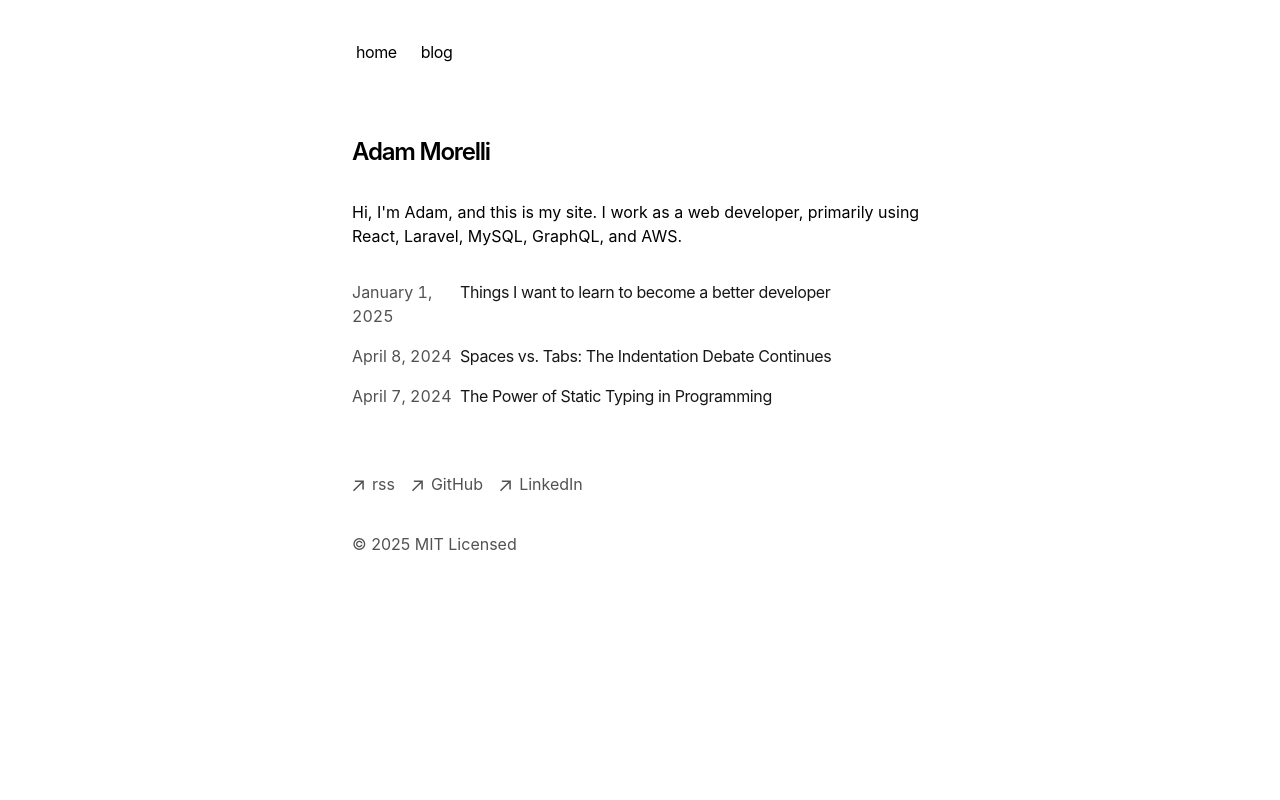
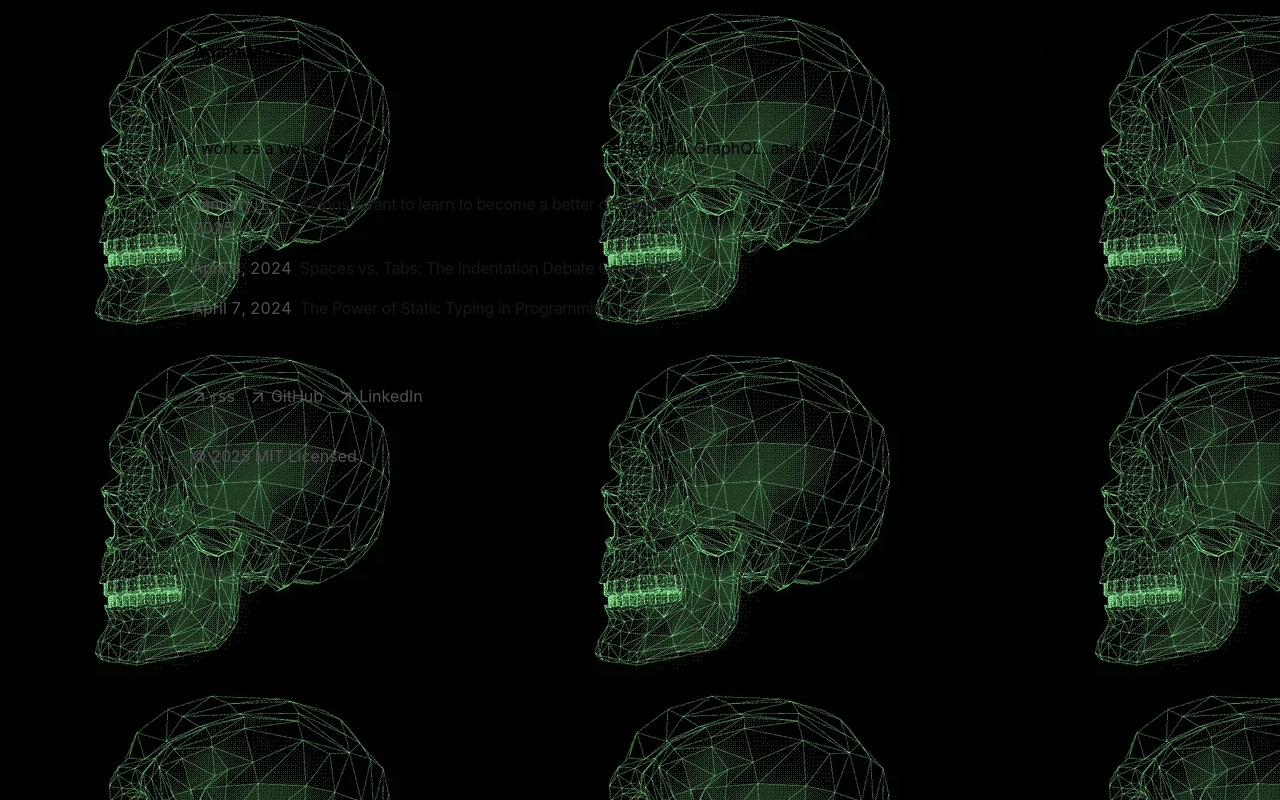
Before and after one commit to amorelli/portfolio, a Next.js app: page / in a window 1280 px wide. Built offline with nearby package versions, Linux system fonts and the light colour scheme.

Commit message:
Modify config and make more cooler

```diff
--- a/app/blog/page.tsx
+++ b/app/blog/page.tsx
@@ -2,13 +2,13 @@ import { BlogPosts } from 'app/components/posts'
 
 export const metadata = {
   title: 'Blog',
-  description: 'Read my blog.',
+  description: 'Adam\'s blog.',
 }
 
 export default function Page() {
   return (
     <section>
-      <h1 className="font-semibold text-2xl mb-8 tracking-tighter">My Blog</h1>
+      <h1 className="font-semibold text-2xl mb-8 tracking-tighter">Blog Posts</h1>
       <BlogPosts />
     </section>
   )
--- a/app/components/nav.tsx
+++ b/app/components/nav.tsx
@@ -11,13 +11,15 @@ const navItems = {
 
 export function Navbar() {
   return (
-    <aside className="-ml-[8px] mb-16 tracking-tight">
+    <header className="mb-16 tracking-tight">
       <div className="lg:sticky lg:top-20">
+        <div className="container flex flex-col items-start justify-between mx-auto md:flex-row md:items-center">
+          <a className="text-lg font-bold" href="/">Adam Morelli</a>
           <nav
             className="flex flex-row items-start relative px-0 pb-0 fade md:overflow-auto scroll-pr-6 md:relative"
             id="nav"
           >
-          <div className="flex flex-row space-x-0 pr-10">
+            <div className="flex flex-row space-x-0">
               {Object.entries(navItems).map(([path, { name }]) => {
                 return (
                   <Link
@@ -32,6 +34,7 @@ export function Navbar() {
             </div>
           </nav>
           </div>
-    </aside>
+      </div>
+    </header>
   )
 }
--- a/app/global.css
+++ b/app/global.css
@@ -31,6 +31,10 @@
 
 html {
   min-width: 360px;
+  background-image: url('../public/skull.webp');
+  /* background-size: cover;
+  background-repeat: no-repeat;
+  background-position: center; */
 }
 
 .prose .anchor {
--- a/app/layout.tsx
+++ b/app/layout.tsx
@@ -11,15 +11,15 @@ import { baseUrl } from './sitemap'
 export const metadata: Metadata = {
   metadataBase: new URL(baseUrl),
   title: {
-    default: 'Next.js Portfolio Starter',
-    template: '%s | Next.js Portfolio Starter',
+    default: 'Adam Morelli',
+    template: '%s | Software',
   },
-  description: 'This is my portfolio.',
+  description: 'This is the personal site of Adam Morelli.',
   openGraph: {
-    title: 'My Portfolio',
-    description: 'This is my portfolio.',
+    title: 'Adam Morelli',
+    description: 'This is the personal site of Adam Morelli.',
     url: baseUrl,
-    siteName: 'My Portfolio',
+    siteName: 'Adam Morelli',
     locale: 'en_US',
     type: 'website',
   },
@@ -52,7 +52,7 @@ export default function RootLayout({
         GeistMono.variable
       )}
     >
-      <body className="antialiased max-w-xl mx-4 mt-8 lg:mx-auto">
+      <body className="antialiased max-w-4xl mx-4 mt-8 lg:mx-auto">
         <main className="flex-auto min-w-0 mt-6 flex flex-col px-2 md:px-0">
           <Navbar />
           {children}
--- a/app/og/route.tsx
+++ b/app/og/route.tsx
@@ -2,7 +2,7 @@ import { ImageResponse } from 'next/og'
 
 export function GET(request: Request) {
   let url = new URL(request.url)
-  let title = url.searchParams.get('title') || 'Next.js Portfolio Starter'
+  let title = url.searchParams.get('title') || 'Adam Morelli'
 
   return new ImageResponse(
     (
--- a/app/page.tsx
+++ b/app/page.tsx
@@ -1,13 +1,17 @@
 import { BlogPosts } from 'app/components/posts'
+import skullWebp from './images/skull.webp'
+import spaghetti from './images/spagh.png'
 
 export default function Page() {
   return (
     <section>
-      <h1 className="mb-8 text-2xl font-semibold tracking-tighter">
-        Adam Morelli
-      </h1>
+      {/* <h1 className="mb-8 text-2xl font-semibold tracking-tighter">
+        Hi, I'm Adam.
+      </h1> */}
+      {/* <img src='skull.webp' alt="Skull Gif" /> */}
+      {/* <img src='spagh.png' alt="Spaghetti" /> */}
       <p className="mb-4">
-        {`Hi, I'm Adam, and this is my site. I work as a web developer, primarily using React, Laravel, MySQL, GraphQL, and AWS.`}
+        {`I work as a web developer, primarily using React, Laravel, MySQL, GraphQL, and AWS.`}
       </p>
       <div className="my-8">
         <BlogPosts />
--- a/app/rss/route.ts
+++ b/app/rss/route.ts
@@ -27,9 +27,9 @@ export async function GET() {
   const rssFeed = `<?xml version="1.0" encoding="UTF-8" ?>
   <rss version="2.0">
     <channel>
-        <title>My Portfolio</title>
+        <title>Adam Morelli</title>
         <link>${baseUrl}</link>
-        <description>This is my portfolio RSS feed</description>
+        <description>This is Adam Morelli's RSS feed</description>
         ${itemsXml}
     </channel>
   </rss>`
--- a/app/sitemap.ts
+++ b/app/sitemap.ts
@@ -1,6 +1,6 @@
 import { getBlogPosts } from 'app/blog/utils'
 
-export const baseUrl = 'https://portfolio-blog-starter.vercel.app'
+export const baseUrl = 'https://adammorelli.com'
 
 export default async function sitemap() {
   let blogs = getBlogPosts().map((post) => ({
```
Also changed, not shown: public/skull.webp (added). Lines whose indentation alone changed are shown as unchanged.
